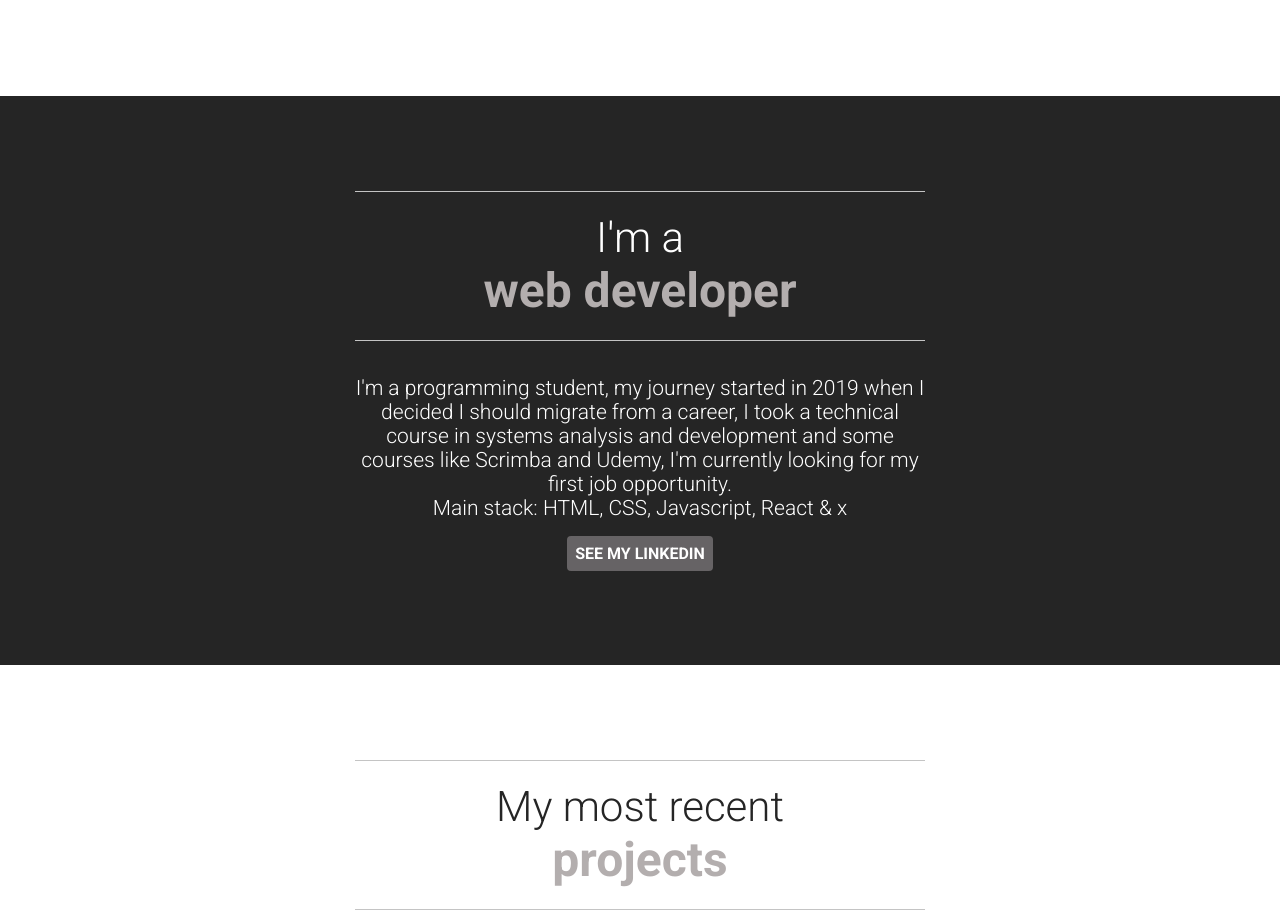
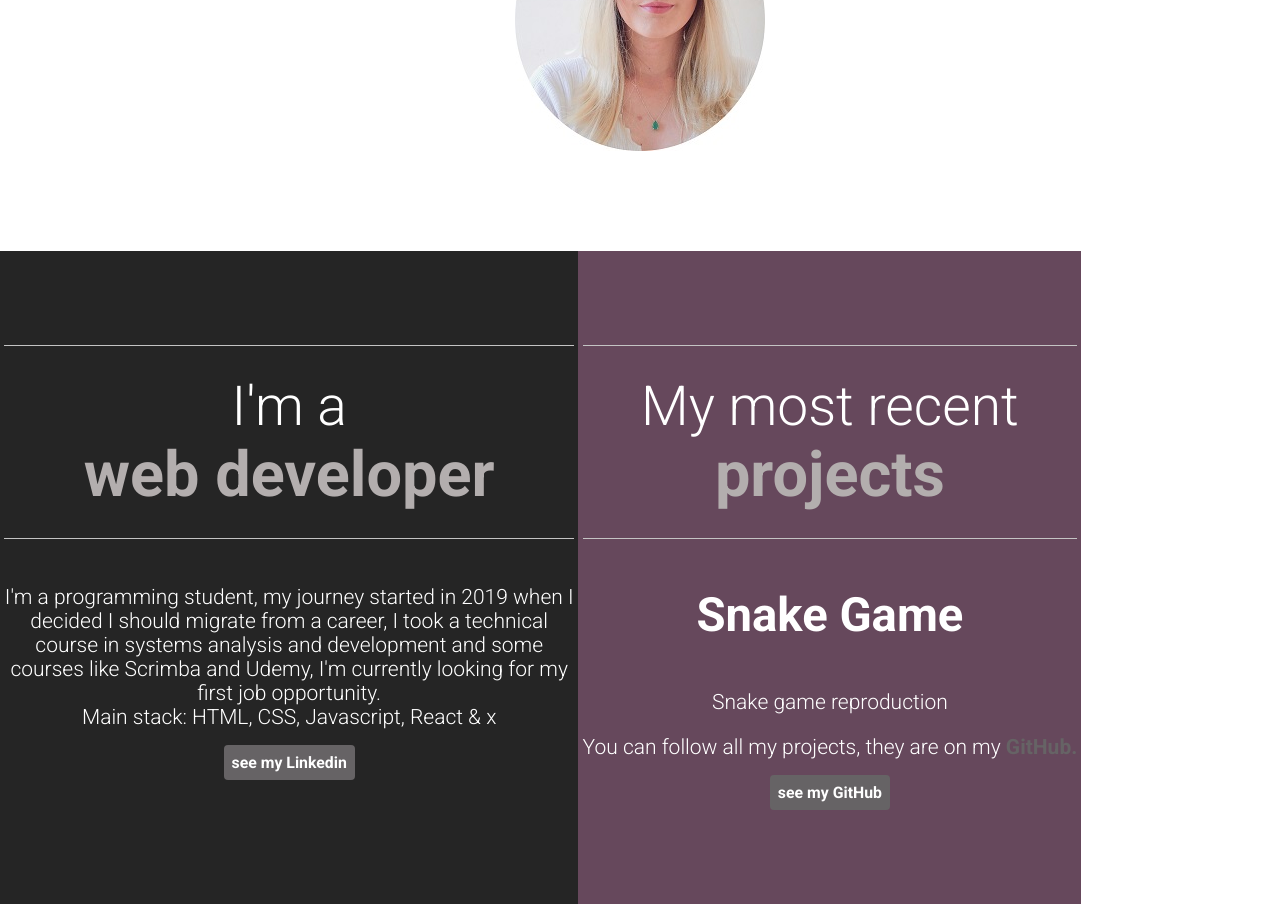
Before and after one commit to camillaborges/website, a plain HTML site: page index.html in a window 1280 px wide. Shown: the part 565-1478 px from the top of the page. Drawn offline with Linux system fonts and the light colour scheme.

Commit message:
making the page responsive

```diff
--- a/index.html
+++ b/index.html
@@ -11,12 +11,13 @@
 <body>
 
         <div class="presentation">
-            <div class="container"></div>
+            <div class="container">
                 <h1>Hello, my name is <span class='bold-text'>Camilla</span></h1>
                 <img src="camillaprofile.jpg" alt="portrait of Camilla">
             </div>
         </div>
 
+        <main class="about">
             <div class="carrer">
                 <div class="container">
                     <h2>I'm a <span class='bold-text'>web developer</span></h2>
@@ -36,11 +37,12 @@
                         <h3>Snake Game</h3>
                         <p>Snake game reproduction</p>
                         <p>You can follow all my projects, they are on my
-                    <a href="https://github.com/camillaborges">GitHub <img src="octocat.png" alt="cat github">.</a></p>
+                        <a href="https://github.com/camillaborges">GitHub.</a></p>
                         <a class='btn' href="https://www.linkedin.com/in/camillaborges/">see my GitHub</a>
                     </article>
                 </div>
             </div>
+        </main>
 
     <script src="main.js"></script>
 </body>
--- a/style.css
+++ b/style.css
@@ -1,14 +1,20 @@
+
+html {
+    font-size: 1.3125rem;
+
+}
 
 body {
     text-align: center;
     font-family: 'Roboto', sans-serif;
-    font-size: 1.3125rem;
+    font-weight: 300;
     margin: 0;
 
 }
 
 .container {
-    width: 570px;
+    padding: 0 0.2em;
+    max-width: 570px;
     margin: 0 auto;
 }
 
@@ -38,18 +44,17 @@ h3 {
 .bold-text {
     font-weight: 700;
     display: block;
+    color: #b3aeae;
+    text-shadow:rgb(241, 245, 247) 0.8em;
 }
 
 h1 span {
     font-size: 5rem;
-    color: #b3aeae;
 
 }
 
 h2 span {
     font-size: 3rem;
-    color: #b3aeae;
-    text-shadow:rgb(241, 245, 247) 0.8em;
 }
 
 p{
@@ -66,6 +71,10 @@ a:hover,
 a:focus {
     color: rgb(51, 71, 62);
 
+}
+
+img {
+    max-width: 100%;
 }
 
 .presentation,
@@ -92,12 +101,11 @@ a:focus {
     display: inline-block;
     background: #666365;
     color: white;
-    font-size: 1rem;
+    font-size: 0.755rem;
     padding: 0.5em;
     margin-top: 1em;
     border-radius: 4px;
     transition: font-size 0.5ms;
-    text-transform: uppercase;
 
 }
 
@@ -105,5 +113,29 @@ a:focus {
 .btn:focus {
     background: #545366;
     color: white;
-    font-size: 1.05rem;
+    font-size: 0.855rem;
 }
+
+@media(min-width: 600px) {
+    html {
+        font-size: 1.3125rem;
+    }
+}
+
+@media(min-width: 750px) {
+    .about {
+        display: flex;
+
+    }
+
+    .projects {
+        background: #66485c;
+        color:white;
+        max-width: 50%;
+    }
+
+    .carrer {
+        max-width: 50%;
+    }
+
+}
```
Lines whose indentation alone changed are shown as unchanged.
